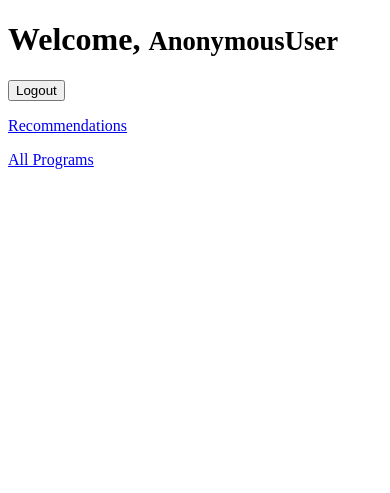
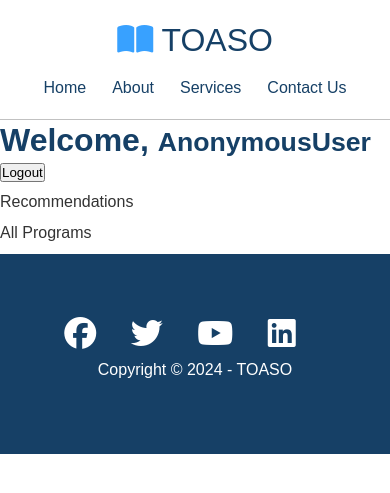
Before and after one commit to QPaaSam/toaso-backend, a Django app: page / in a window 390 px wide. Shown: the top 493 px of the page. Run offline with Django 5.2, Linux system fonts and the light colour scheme; some libraries are stand-ins or nearby versions.

Commit message:
linked all pages to base template

```diff
--- a/config/settings.py
+++ b/config/settings.py
@@ -119,6 +119,7 @@ USE_TZ = True
 # https://docs.djangoproject.com/en/5.0/howto/static-files/
 
 STATIC_URL = 'static/'
+STATICFILES_DIRS = [BASE_DIR / "static"]
 
 # Default primary key field type
 # https://docs.djangoproject.com/en/5.0/ref/settings/#default-auto-field
--- a/toaso/templates/toaso/all_programs.html
+++ b/toaso/templates/toaso/all_programs.html
@@ -1,3 +1,5 @@
+{% extends 'toaso/base.html' %}
+
 <!DOCTYPE html>
 <html lang="en">
 <head>
@@ -6,6 +8,7 @@
     <title>All University Programs</title>
 </head>
 <body>
+    {% block content %}
     <h1>University Programs</h1>
 
     <form method="GET" style="margin-top: 20px; display: flex">
@@ -20,5 +23,6 @@
             </li>
         {% endfor %}
     </ul>
+    {% endblock content %}
 </body>
 </html>
--- /dev/null
+++ b/toaso/templates/toaso/base.html
@@ -0,0 +1,296 @@
+{% load static %}
+
+<!DOCTYPE html>
+<html lang="en">
+<head>
+    <meta charset="UTF-8">
+    <meta name="viewport" content="width=device-width, initial-scale=1.0">
+    <script src="https://kit.fontawesome.com/554a2a30a7.js" crossorigin="anonymous"></script>
+    <title>Welcome To TOASO</title>
+
+    <style>
+        .text-primary {
+    color: #38A1FF;
+}
+
+.text-secondary {
+    color: #164066;
+}
+
+.btn {
+    cursor: pointer;
+    display: inline-block;
+    padding: 10px 30px;
+    color: #fff;
+    background-color: #38A1FF;
+    border: none;
+    border-radius: 5px;
+    margin: 30px 0;
+}
+
+.btn:hover {
+    opacity: 0.9;
+}
+
+.btn-primary, .bg-primary {
+    background: #38A1FF;
+    color: #fff;
+}
+
+.btn-secondary, .bg-secondary {
+    background: #ff9638;
+    color: #fff;
+}
+
+.btn-dark, .bg-dark {
+    background: #164066;
+    color: #fff;
+}
+
+.btn-light, .bg-light {
+    background: #f4f4f4;
+    color: #164066;
+}
+
+.btn-outline{
+    background: transparent;
+    border: 1px solid #fff;
+}
+
+.flex-items {
+    display: flex;
+    text-align: center;
+    justify-content: center;
+    height: 100%;
+}
+
+.flex-items > div {
+    padding: 20px;
+}
+
+.flex-columns.flex-reverse .row{
+    flex-direction: row-reverse;
+}
+
+.flex-columns .row {
+    display: flex;
+    flex-direction: row;
+    flex-wrap: wrap;
+    width: 100%;
+}
+
+.flex-columns .column {
+    display: flex;
+    flex-direction: column;
+    flex-basis: 100%;
+    flex: 1;
+}
+
+.flex-columns .column .column-1,
+.flex-columns .column .column-2{
+    height: 100%;
+}
+
+.flex-columns .column .column-2{
+    padding-right: 50px;
+}
+
+.flex-columns .row .column .column-1 img{
+    padding-left: 50px;
+}
+
+#blog .row .column .column-1 img{
+    padding-right: 50px;
+    padding-left: 0px;
+}
+
+.flex-columns img {
+    width: 100%;
+    height: 100%;
+    object-fit: fill;
+
+}
+
+.flex-columns .column-2 {
+    display: flex;
+    flex-direction: column;
+    align-items: flex-start;
+    justify-content: center;
+    padding: 50px 0 20px 50px;
+}
+
+.flex-columns h2 {
+    font-size: 40px;
+    font-weight: 100;
+}
+
+.flex-columns h4{
+    margin-bottom: 10px;
+}
+
+.flex-columns p {
+    margin: 20px 0;
+}
+
+.section-header {
+    padding: 30px;
+    display: flex;
+    flex-direction: column;
+    align-items: center;
+    justify-content: center;
+    text-align: center;
+}
+
+.section-header h2 {
+    font-size: 40px;
+    margin: 20px 0;
+}
+
+.section-padding {
+    padding: 20px 20px 40px;
+}
+
+.flex-grid .row {
+    display: flex;
+    flex-wrap: wrap;
+    padding: 0 4px;
+}
+
+.flex-grid .column {
+    flex: 25%;
+    max-width: 25%;
+    padding: 0 4px;
+}
+
+
+@import url('https://fonts.googleapis.com/css2?family=Nunito:ital,wght@0,200..1000;1,200..1000&family=Open+Sans:ital,wght@0,300..800;1,300..800&display=swap');
+
+*{
+    box-sizing: border-box;
+    padding: 0;
+    margin: 0;
+}
+
+body {
+    font-family: 'Open San', sans-serif;
+    background: #fff;
+    color: #164066;
+    line-height: 1.3;
+
+}
+
+ul {
+    list-style: none;
+}
+
+a {
+    color: #333;
+    text-decoration: none;
+}
+
+p {
+    margin: 10px 0;
+}
+
+img {
+    width: 100%;
+}
+
+.navbar {
+    display: flex;
+    align-items: center;
+    justify-content: space-between;
+    color:  #164066;
+    width: 100%;
+    height: 70px;
+    top: 0px;
+    padding: 0 30px;
+    border-bottom: #3333334d 1px solid;
+}
+
+.navbar a{
+    color:  #164066;
+    padding: 10px 20px;
+    margin: 0 5px;
+}
+
+.navbar a:hover {
+    border-bottom: #38A1FF 2px solid;
+}
+
+.navbar ul {
+    display: flex;
+}
+
+.navbar .logo {
+    font-weight: 400;
+}
+
+.footer {
+    display: flex;
+    flex-direction: column;
+    align-items: center;
+    justify-content: center;
+    text-align: center;
+    height: 200px;
+}
+
+.footer a{
+    color: #fff;
+}
+
+.footer a:hover{
+    color: #38A1FF;
+}
+
+.footer .social > * {
+    margin-right: 30px;
+}
+
+@media(max-width: 768px) {
+    .navbar {
+        flex-direction: column;
+        height: 120px;
+        padding: 20px;
+    }
+
+    .navbar a {
+        padding: 10px 10px;
+        margin: 0 3px;
+    }
+}
+
+    </style>
+</head>
+<body id="home">
+    <header class="hero">
+        <div id="navbar" class="navbar">
+            <h1 class="logo">
+                <span class="text-primary"><i class="fas fa-book-open"></i></span> TOASO
+            </h1>
+            <nav>
+                <ul>
+                    <li><a href="#home">Home</a></li>
+                    <li><a href="#about">About</a></li>
+                    <li><a href="#services">Services</a></li>
+                    <li><a href="#contact">Contact Us</a></li>
+                </ul>
+            </nav>
+        </div>
+    </header>
+    <main>
+        {% block content %}
+        <p>base</p>
+        {% endblock content %}
+    </main>
+    <footer class="footer bg-dark">
+        <div class="social">
+            <a href="#"><i class="fab fa-facebook fa-2x"></i></a>
+            <a href="#"><i class="fab fa-twitter fa-2x"></i></a>
+            <a href="#"><i class="fab fa-youtube fa-2x"></i></a>
+            <a href="#"><i class="fab fa-linkedin fa-2x"></i></a>
+        </div>
+        <p>Copyright &copy; 2024 - TOASO</p>
+    </footer>
+
+</html>
--- a/toaso/templates/toaso/home.html
+++ b/toaso/templates/toaso/home.html
@@ -1,11 +1,14 @@
+{% extends 'toaso/base.html' %}
+
 <!DOCTYPE html>
 <html lang="en">
 <head>
     <meta charset="UTF-8">
     <meta name="viewport" content="width=device-width, initial-scale=1.0">
-    <title>Document</title>
+    <title>Welcome To TOASO</title>
 </head>
 <body>
+    {% block content %}
     <h1>Welcome, <small>{{request.user}}</small></h1>
 
     <form method="post" action="{% url 'logout' %}">
@@ -14,5 +17,6 @@
     </form>
     <p><a href="{% url 'user_recommendations' %}">Recommendations</a></p>
     <p><a href="{% url 'programs' %}">All Programs</a></p>
+    {% endblock content %}
 </body>
 </html>
--- a/toaso/templates/toaso/program_detail.html
+++ b/toaso/templates/toaso/program_detail.html
@@ -1,3 +1,5 @@
+{% extends 'toaso/base.html' %}
+
 <!DOCTYPE html>
 <html lang="en">
 <head>
@@ -6,7 +8,7 @@
     <title>{{ program.name }}</title>
 </head>
 <body>
-
+{% block content %}
     <h1> {{program.name}} </h1>
     <p>{{ program.description }}</p>
     <p><strong>Core Requirements: </strong>
@@ -27,5 +29,6 @@
     <p><a href="{% url 'programs' %}">Back to all programs</a></p>
 
     <p><a href="{% url 'view_recommendations' %}"> Back to Recommendations</a></p>
+{% endblock content %}
 </body>
 </html>
--- a/toaso/templates/toaso/user_form.html
+++ b/toaso/templates/toaso/user_form.html
@@ -1,3 +1,5 @@
+{% extends 'toaso/base.html' %}
+
 <!DOCTYPE html>
 <html lang="en">
 <head>
@@ -6,6 +8,7 @@
     <title>User form</title>
 </head>
 <body>
+    {% block content %}
     <h1>Fill out Your Profile</h1>
     <form method="POST">
         {% csrf_token %}
@@ -13,5 +16,6 @@
         <button type="submit">Get Recommendations</button>
     </form>
     <p><a href="{% url 'home' %}">Go Home</a></p>
+{% endblock content %}
 </body>
 </html>
--- a/toaso/templates/toaso/user_recommendations.html
+++ b/toaso/templates/toaso/user_recommendations.html
@@ -1,3 +1,5 @@
+{% extends 'toaso/base.html' %}
+
 <!DOCTYPE html>
 <html lang="en">
 <head>
@@ -6,6 +8,7 @@
     <title>Program Recommendations</title>
 </head>
 <body>
+    {% block content %}
     <h1> Program Recommendations for {{ user.name }} </h1>
 
     <form method="GET" style="margin-top: 20px; display: flex">
@@ -22,5 +25,6 @@
 
         <a href="{% url 'user_recommendations' %}">Go Back</a>
     </ul>
+{% endblock content %}
 </body>
 </html>
--- a/toaso/urls.py
+++ b/toaso/urls.py
@@ -1,9 +1,10 @@
 from django.urls import path
-from .views import index
+from .views import index, base
 from .views import user_recommendations, all_programs, program_detail, view_recommendations
 
 urlpatterns = [
     path('',index, name='home'),
+    path('base/',base, name='base'),
     path('recommendations/', user_recommendations, name='user_recommendations'),
     path('view-recommendations/', view_recommendations, name='view_recommendations'),
     path('programs/', all_programs, name='programs'),
--- a/toaso/views.py
+++ b/toaso/views.py
@@ -7,6 +7,9 @@ from .forms import UserProfileForm
 # Create your views here.
 def index(request):
     return render(request, 'toaso/home.html')
+
+def base(request):
+    return render(request, 'toaso/base.html')
 
 def recommend_programs(user_profile):
     recommendations = []
```
Also changed, not shown: db.sqlite3.
